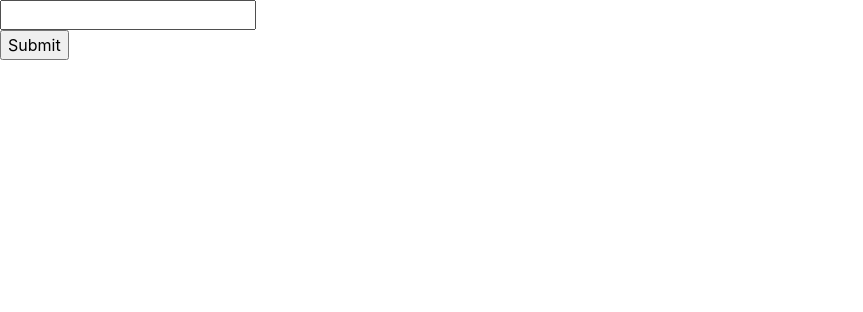
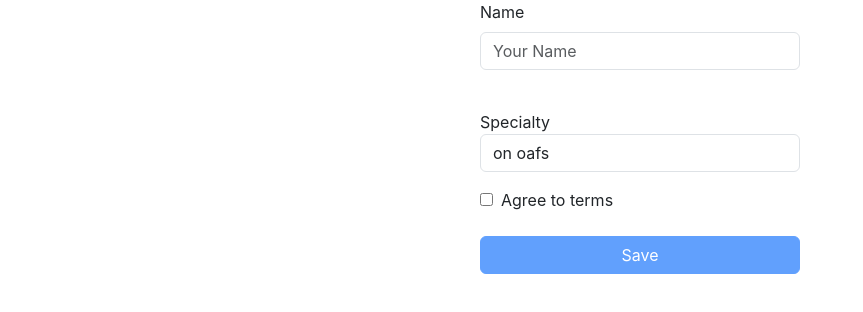
Before and after one commit to shahariyer-as/selectbox-react, a React (Create React App) app: page / in a window 1280 px wide. Shown: the top 312 px of the page, without its empty margins (0-863 px from the left). Built offline with nearby package versions, Linux system fonts and the light colour scheme.

Commit message:
input form fixed

```diff
--- a/src/components/InputForm.js
+++ b/src/components/InputForm.js
@@ -1,33 +1,84 @@
-import React from "react";
+import React, { useState } from "react";
 import { useForm } from "react-hook-form";
 
 const InputForm = () => {
-  const { control, handleSubmit, register } = useForm({
-    defaultValues: {
-      firstName: "",
-      select: {},
-    },
-  });
-  const onSubmit = (data) => console.log(data);
+  const [checkbox, setCheckbox] = useState(false);
+  const {
+    register,
+    formState: { errors },
+    handleSubmit,
+    reset,
+  } = useForm();
+  const onSubmit = (data) => {
+    console.log(data);
+    reset();
+  };
   return (
-    <form onSubmit={handleSubmit(onSubmit)}>
-      <input {...register("firstName", { required: true, maxLength: 20 })} />
-      <div
-        name="select"
-        control={control}
-        render={({ field }) => (
-          <select
-            {...field}
-            options={[
-              { value: "chocolate", label: "Chocolate" },
-              { value: "strawberry", label: "Strawberry" },
-              { value: "vanilla", label: "Vanilla" },
-            ]}
+    <div>
+      <form onSubmit={handleSubmit(onSubmit)}>
+        <div className="mb-3 mx-auto w-25">
+          <label className="form-label">
+            <span className="label-text">Name</span>
+          </label>
+          <input
+            type="name"
+            placeholder="Your Name"
+            className=" form-control"
+            {...register("name", {
+              required: {
+                value: true,
+                message: "Name is Required",
+              },
+            })}
           />
-        )}
-      />
-      <input type="submit" />
-    </form>
+          <label className="label">
+            {errors.name?.type === "required" && (
+              <span className="label-text-alt text-danger">
+                {errors.name?.message}
+              </span>
+            )}
+          </label>
+        </div>
+
+        <div className="mb-3 mx-auto w-25">
+          <label className="label">
+            <span className="label-text">Specialty</span>
+          </label>
+          <select {...register("specialty")} className=" form-control">
+            <option value="">on oafs</option>
+            {/* {services.map((service) => (
+              <option key={service._id} value={service.name}>
+                {service.name}
+              </option>
+            ))} */}
+          </select>
+        </div>
+        <div className="mb-3 mx-auto w-25">
+          <input
+            {...register("checkbox")}
+            type="checkbox"
+            value="accepts"
+            onChange={(e) => setCheckbox(e.target.checked)}
+          />
+          <label className="form-label">
+            <span className="label-text p-2"> Agree to terms</span>
+          </label>
+          <label className="label">
+            {errors.name?.type === "required" && (
+              <span className="label-text-alt text-danger">
+                {errors.checkbox?.message}
+              </span>
+            )}
+          </label>
+        </div>
+        <input
+          className="d-flex justify-content-center btn btn-primary mx-auto w-25"
+          type="submit"
+          value="Save"
+          disabled={!checkbox}
+        />
+      </form>
+    </div>
   );
 };
 
```
